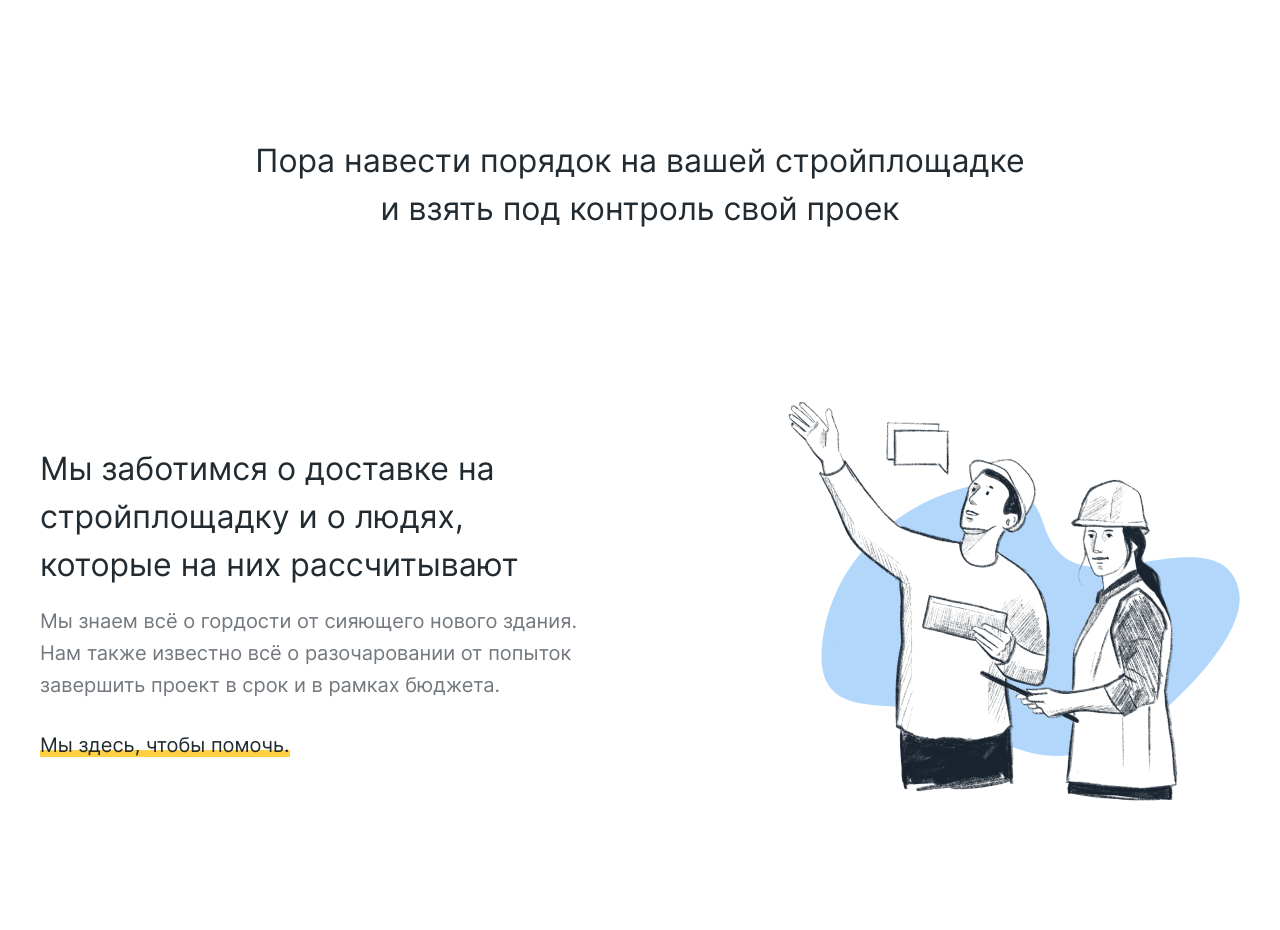
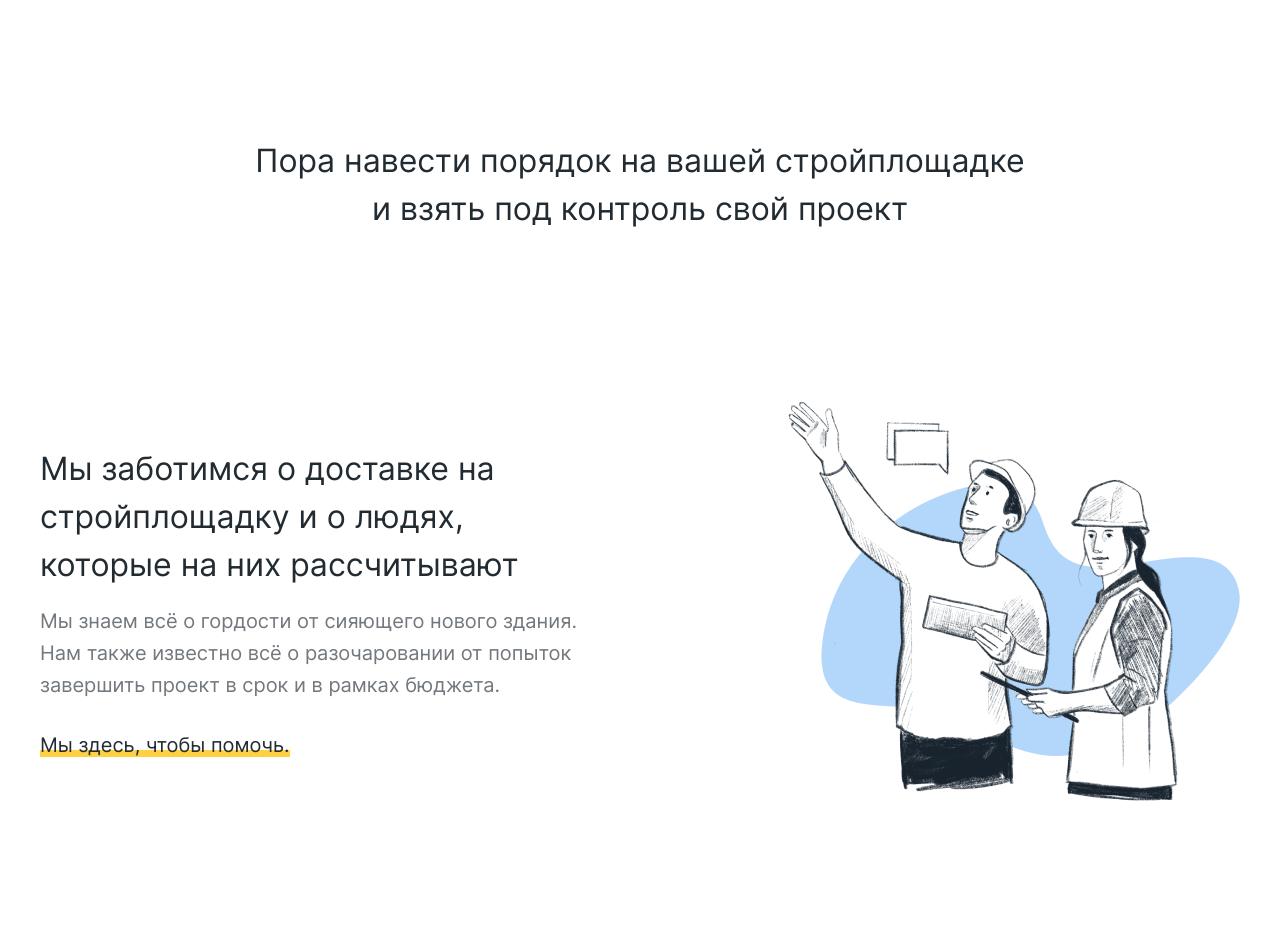
Before and after one commit to Shokhabbos/StroyControl, a plain HTML site: page index.html in a window 1280 px wide. Shown: the part 1820-2750 px from the top of the page. Drawn offline with Linux system fonts and the light colour scheme.

Commit message:
mod:index.html, the class of p that second_chaos_subtitle

```diff
--- a/index.html
+++ b/index.html
@@ -112,7 +112,7 @@
 
       <p class="second_chaos_subtitle">
         Пора навести порядок на вашей стройплощадке <br />
-        и взять под контроль свой проек
+        и взять под контроль свой проект
       </p>
 
       <div class="chaos_wrapper">
```
